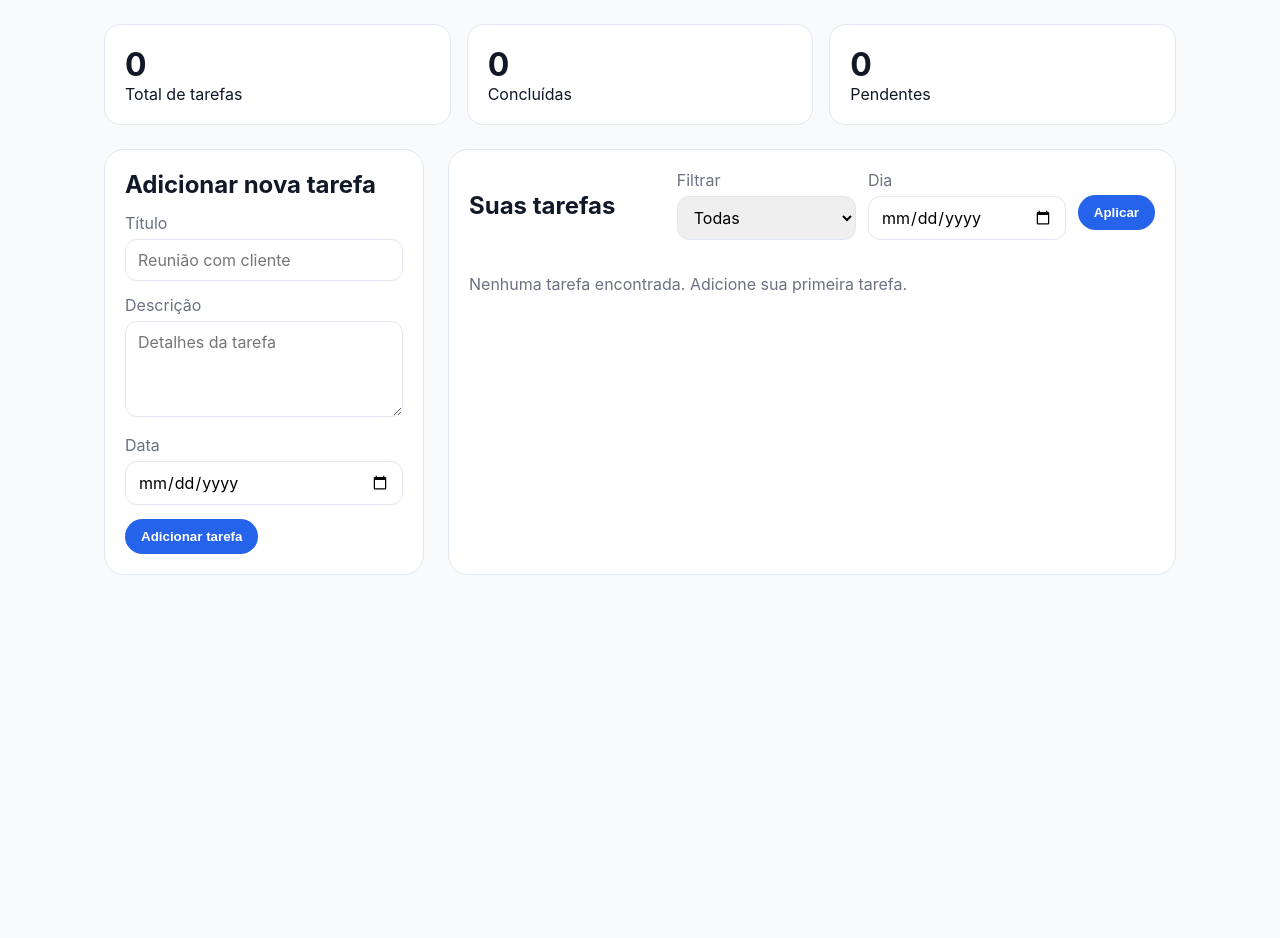
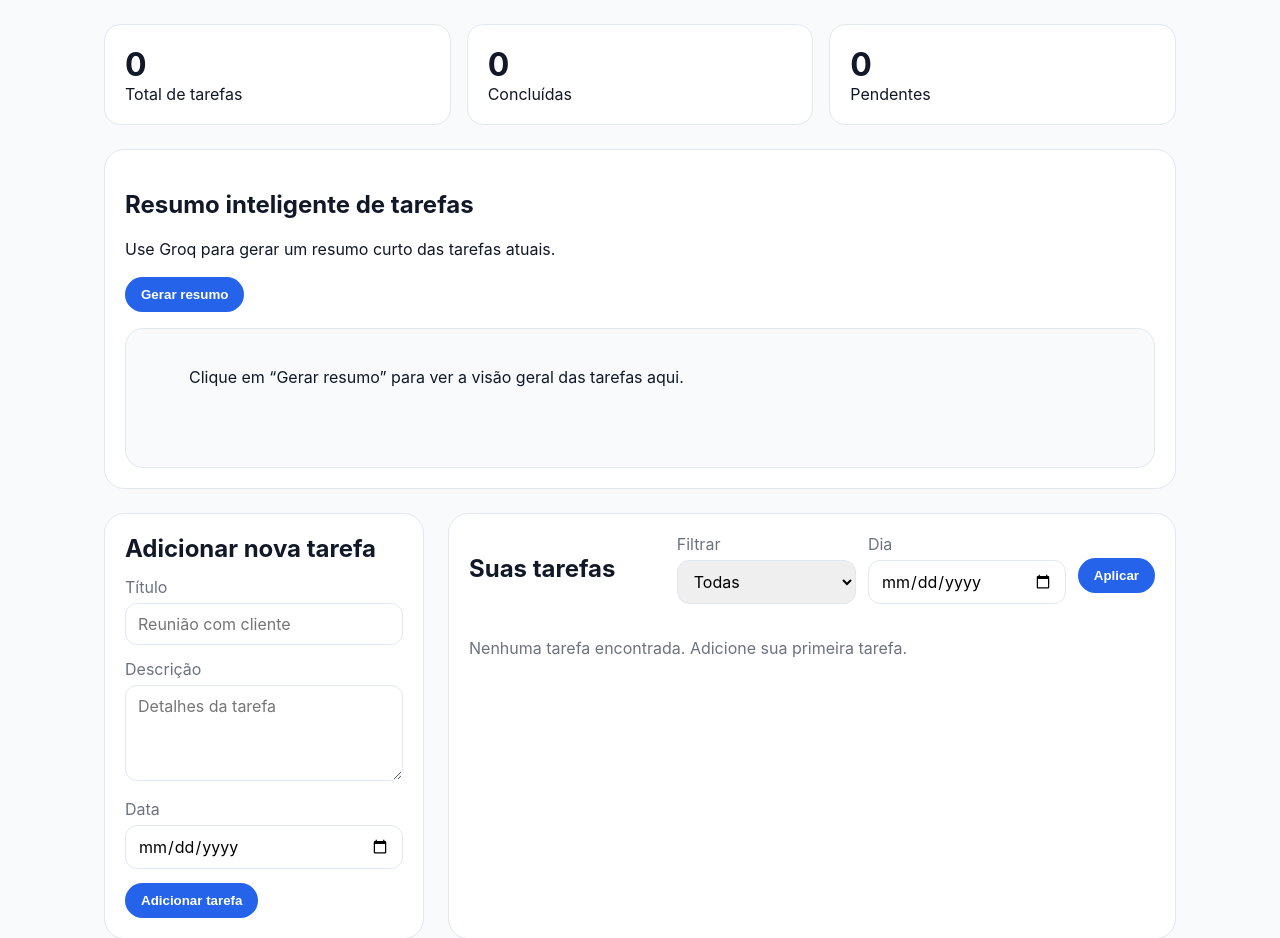
Before and after one commit to Gustavovieira29/TaskYA, a Flask app: page / in a window 1280 px wide. Shown: the part 96-1034 px from the top of the page. Before the commit the page ends 671 px from the top, so only its background shows below. Run offline with Flask 3, Linux system fonts and the light colour scheme.

Commit message:
IMPLANTANDO O LangChain
Co-authored-by: Copilot <copilot@github.com>

```diff
--- a/app.py
+++ b/app.py
@@ -1,9 +1,17 @@
 from datetime import date, datetime
 from typing import Any, Dict, List
+import os
 
+from dotenv import load_dotenv
 from flask import Flask, redirect, render_template, request, url_for
+from langchain_groq import ChatGroq
+from langchain_core.prompts import ChatPromptTemplate, HumanMessagePromptTemplate
+
 from database import db, Task
 from audit_log import log_create, log_update, log_delete, log_toggle, log_error
+
+# LangChain: carrega variáveis de ambiente e habilita o uso do Groq através do framework
+load_dotenv()
 
 app = Flask(__name__)
 
@@ -22,6 +30,7 @@ with app.app_context():
 def read_tasks() -> List[Dict[str, Any]]:
     """Lê todas as tarefas do banco de dados."""
     tasks = Task.query.all()
+    print(f"read_tasks: found {len(tasks)} tasks")
     return [task.to_dict() for task in tasks]
 
 
@@ -45,6 +54,33 @@ def parse_date(value: str) -> date:
         return date.fromisoformat(value)
     except ValueError:
         return date.today()
+
+
+def generate_task_summary(tasks: List[Dict[str, Any]]) -> str:
+    """Gera um resumo das tarefas usando LangChain."""
+    if not tasks:
+        return "Nenhuma tarefa disponível para gerar resumo."
+
+    try:
+        llm = ChatGroq(
+            api_key=os.getenv("GROQ_API_KEY"),
+            model=os.getenv("GROQ_MODEL", "llama-3.3-70b-versatile"),
+            temperature=0.3
+        )
+        prompt = ChatPromptTemplate.from_messages([
+            HumanMessagePromptTemplate.from_template(
+                "Resuma estas tarefas em até 5 frases, destacando pendências importantes:\n\n{tasks}"
+            )
+        ])
+        chain = prompt | llm
+        task_text = "\n".join(
+            f"- [{'x' if task['completed'] else ' '}] {task['title']} ({task['date']}): {task['description'] or 'sem descrição'}"
+            for task in tasks
+        )
+        return chain.invoke({"tasks": task_text}).content.strip()
+    except Exception as e:
+        log_error("LANGCHAIN_SUMMARY", e)
+        return f"Erro ao gerar resumo: {str(e)}"
 
 
 @app.route("/")
@@ -80,6 +116,16 @@ def index():
         selected_date_tasks=selected_date_tasks,
         edit_id=edit_id,
     )
+
+
+@app.route("/generate_summary")
+def generate_summary():
+    """Endpoint simples para gerar um resumo de tarefas via LangChain."""
+    tasks = read_tasks()
+    sorted_tasks = get_sorted_tasks(tasks)
+    print(f"Route: tasks count: {len(sorted_tasks)}")
+    summary = generate_task_summary(sorted_tasks)
+    return summary, 200, {"Content-Type": "text/plain; charset=utf-8"}
 
 
 @app.route("/add", methods=["POST"])
--- a/requirements.txt
+++ b/requirements.txt
@@ -1,4 +1,6 @@
 Flask>=2.3
 Flask-SQLAlchemy>=3.0
 openai>=1.3.0
+langchain>=0.0.375
+langchain-groq>=0.0.1
 python-dotenv>=1.0
--- a/static/style.css
+++ b/static/style.css
@@ -70,6 +70,30 @@ header p {
   border: 1px solid var(--border);
   border-radius: 20px;
   padding: 20px;
+}
+
+.panel-summary {
+  min-height: 220px;
+  margin-bottom: 24px;
+}
+
+.panel-summary p {
+  margin-bottom: 18px;
+}
+
+.summary-controls {
+  margin-bottom: 16px;
+}
+
+.summary-result {
+  background: #f8fafc;
+  border: 1px solid var(--border);
+  border-radius: 18px;
+  padding: 18px;
+  min-height: 140px;
+  white-space: pre-wrap;
+  overflow-wrap: break-word;
+  color: var(--text);
 }
 
 .panel-form h2,
--- a/templates/index.html
+++ b/templates/index.html
@@ -26,6 +26,17 @@
           <strong>{{ stats.pending }}</strong>
           <span>Pendentes</span>
         </article>
+      </section>
+
+      <section class="panel panel-summary">
+        <h2>Resumo inteligente de tarefas</h2>
+        <p>Use Groq para gerar um resumo curto das tarefas atuais.</p>
+        <div class="summary-controls">
+          <button id="generate-summary-button">Gerar resumo</button>
+        </div>
+        <div id="summary-result" class="summary-result">
+          Clique em “Gerar resumo” para ver a visão geral das tarefas aqui.
+        </div>
       </section>
 
       <section class="main-grid">
@@ -129,5 +140,29 @@
       </section>
       {% endif %}
     </div>
+
+    <script>
+      const button = document.getElementById('generate-summary-button');
+      const result = document.getElementById('summary-result');
+
+      if (button) {
+        button.addEventListener('click', async () => {
+          button.disabled = true;
+          button.textContent = 'Gerando resumo...';
+          result.textContent = 'Carregando resumo...';
+
+          try {
+            const response = await fetch('/generate_summary');
+            const text = await response.text();
+            result.textContent = text;
+          } catch (error) {
+            result.textContent = 'Erro ao gerar resumo. Verifique a conexão ou a API.';
+          } finally {
+            button.disabled = false;
+            button.textContent = 'Gerar resumo';
+          }
+        });
+      }
+    </script>
   </body>
 </html>
```
Also changed, not shown: LangChain_integration_summary.txt (added, +31 -0 lines).
